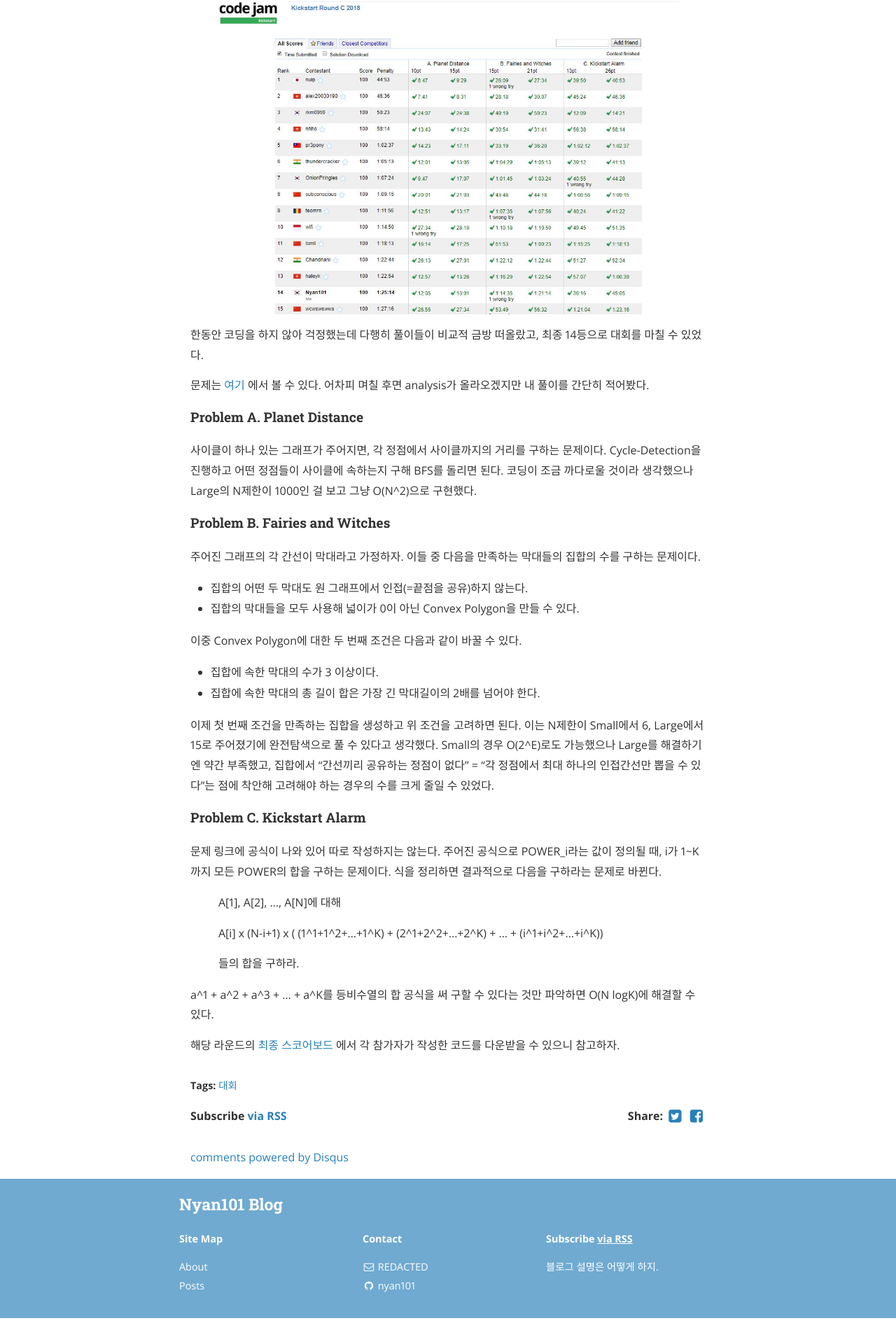
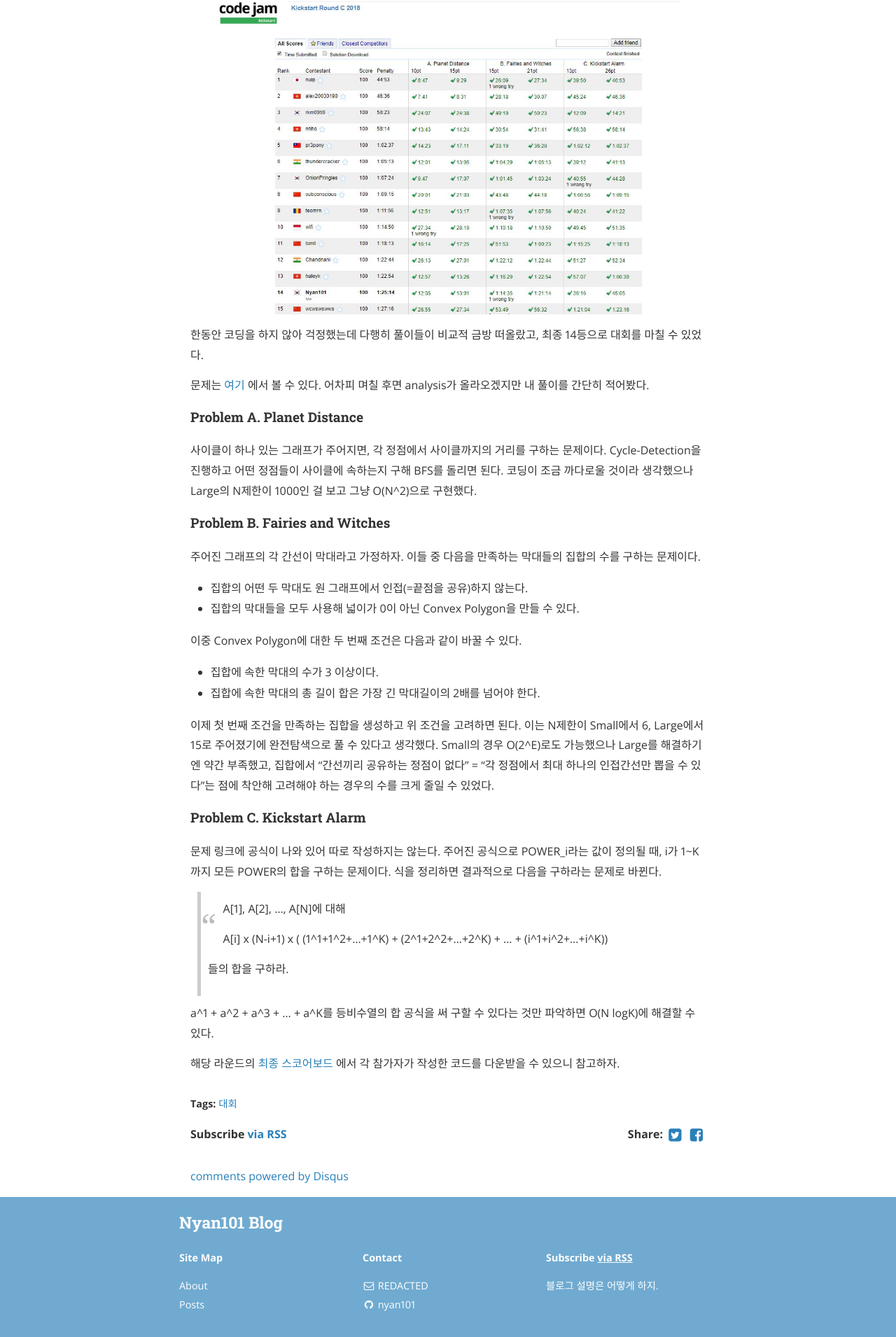
Before and after one commit to nyan101/nyan101.github.io, a Jekyll site: the page built from _posts/2018-05-27-CodeJam-Kickstart-2018-RoundC-review.md, in a window 1280 px wide. Shown: the part 1005-2915 px from the top of the page at 70% size. Built offline with Jekyll 4.4.1, drawn with Linux system fonts in a browser that asks for light colours; nearby versions of some CDN libraries; comment, search, counter and statistics services are not loaded; a style sheet for code colours, icons or effects is not loaded; before the commit the page ends 2888 px from its top, so only the background shows below that.

Commit message:
blockquote css 수정

```diff
--- a/_sass/_layout.scss
+++ b/_sass/_layout.scss
@@ -27,7 +27,7 @@ ul.default {
 	@extend %default-ul;
 }
 
-/* Custom */
+/* nyan101 Custom */
 @import "rouge-highlight-theme";
 
 ul li ul {
@@ -52,6 +52,21 @@ code.highlighter-rouge{
 pre code {
 	padding: .5em;
 	font-size: modular-scale(-1);
+}
+
+blockquote:before {
+  content: "\201C";
+  font-size: 3em;
+  font-family: Georgia;
+  color: #bcbcbc;
+  float: left;
+  margin: -5px 10px 0px -10px;
+}
+
+blockquote {
+    border-left: 5px solid #ccc;
+    margin: 10px;
+    padding: 10px;
 }
 
 /* End Custom */
```
